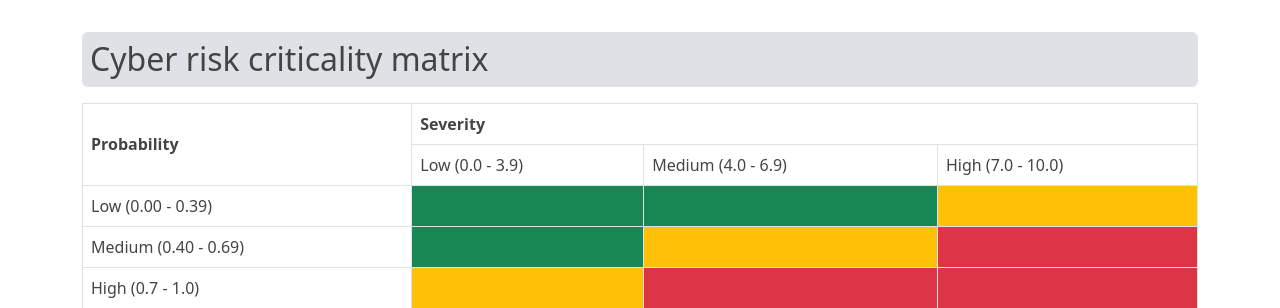
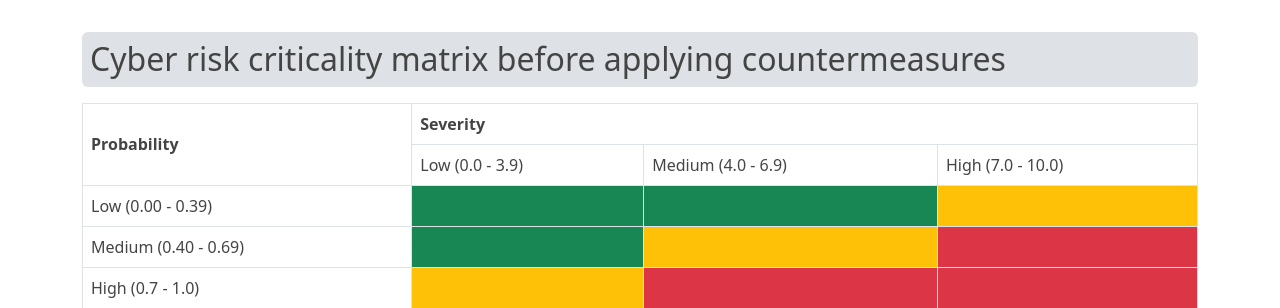
Before and after one commit to jalners/llmsploit, a Python web app: template llmsploit/templates/report.html in a window 1280 px wide. Shown: the part 758-1066 px from the top of the page. Run offline with Jinja, Linux system fonts and the light colour scheme; the template is opened without the code that fills it, so the values that code supplies are empty.

Commit message:
Update risk criticality matrix heading

```diff
--- a/llmsploit/templates/report.html
+++ b/llmsploit/templates/report.html
@@ -209,7 +209,7 @@
         </div>
 
         <div class="criticality-matrix">
-            <h2 class="rounded">Cyber risk criticality matrix</h2>
+            <h2 class="rounded">Cyber risk criticality matrix before applying countermeasures</h2>
             <table class="table table-bordered">
                 <tbody>
                     <tr>
```
